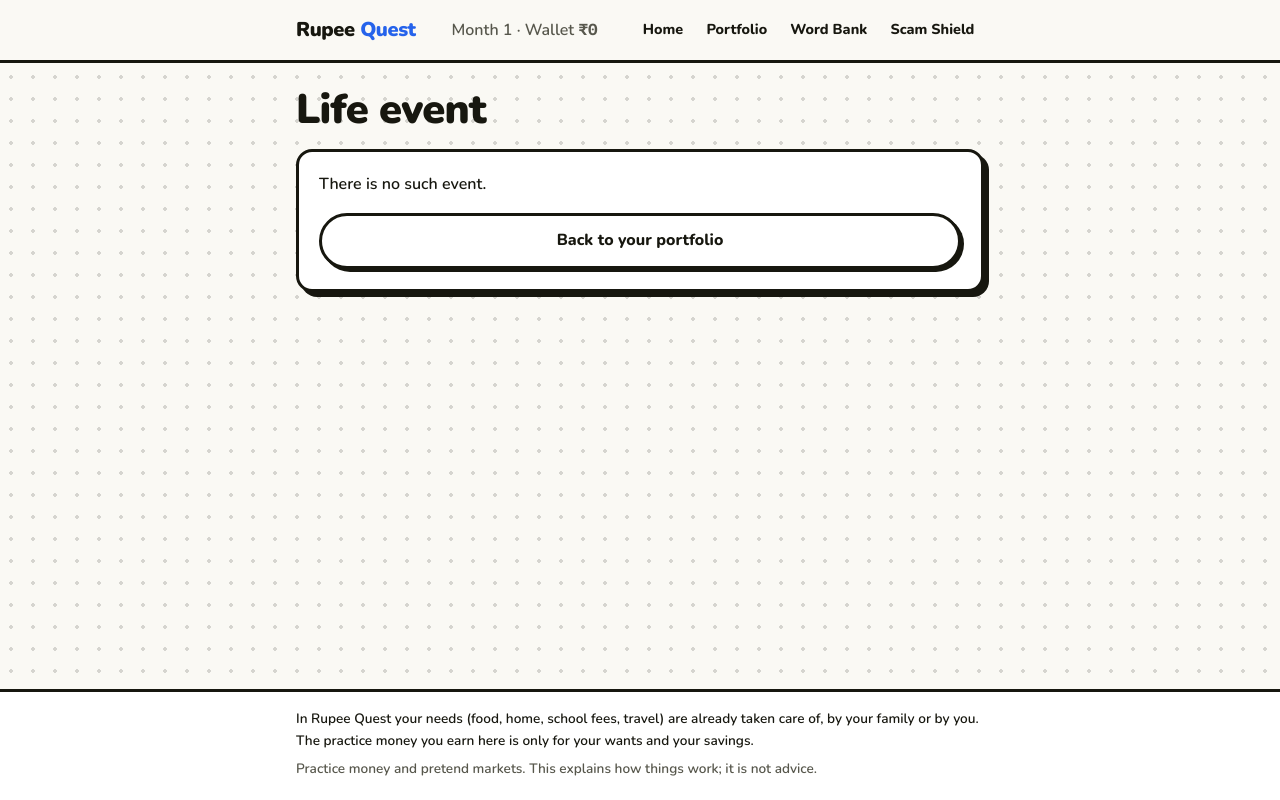
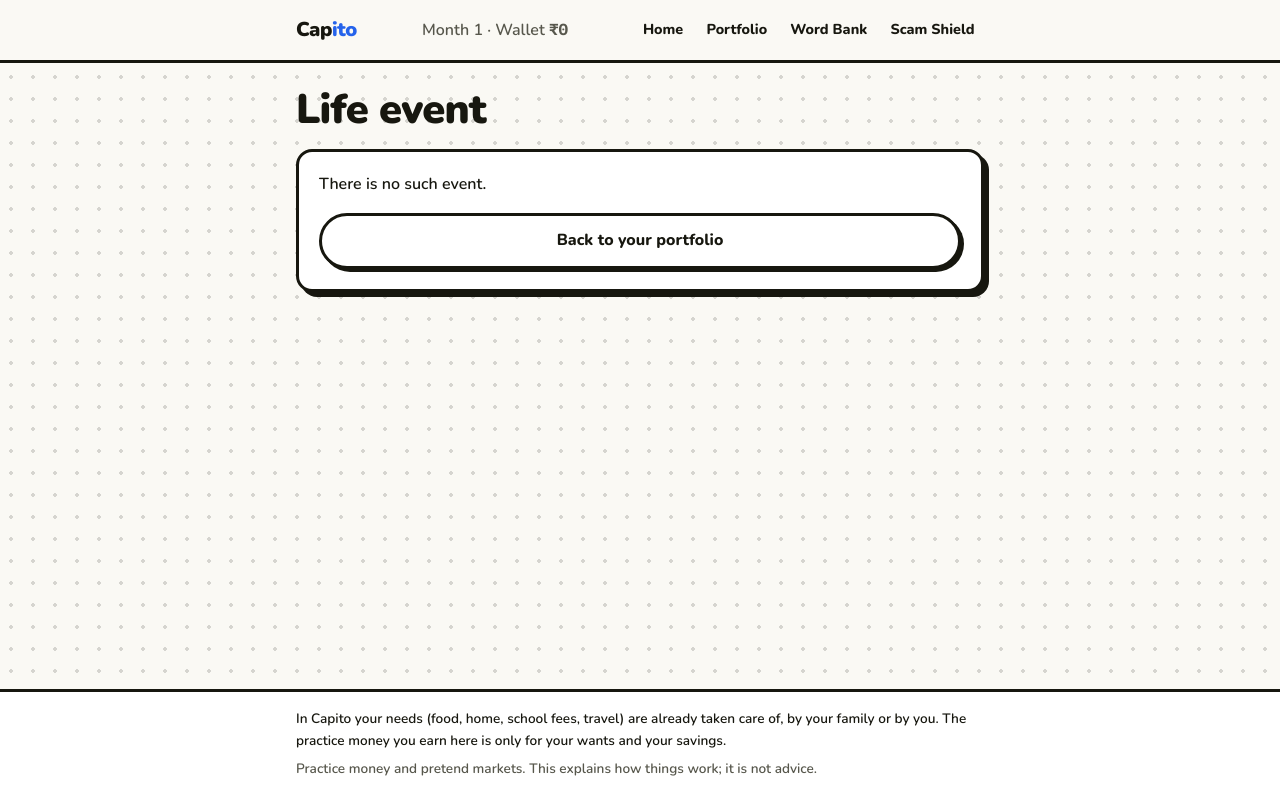
Before and after one commit to amey-op/capito, a React (Vite) app: page /event/1 in a window 1280 px wide. Built offline with nearby package versions, Linux system fonts and the light colour scheme.

Commit message:
chore: rename the app to Capito across the UI, page title, docs and storage keys
Also rewords planning notes in docs/PLAN.md and docs/research.md so they describe lanes and sources only.

```diff
--- a/index.html
+++ b/index.html
@@ -3,10 +3,10 @@
   <head>
     <meta charset="UTF-8" />
     <meta name="viewport" content="width=device-width, initial-scale=1.0" />
-    <meta name="description" content="Rupee Quest: learn money skills by growing a practice portfolio." />
+    <meta name="description" content="Capito: learn money skills by growing a practice portfolio." />
     <meta name="theme-color" content="#faf9f4" />
     <link rel="icon" type="image/svg+xml" href="/favicon.svg" />
-    <title>Rupee Quest</title>
+    <title>Capito</title>
   </head>
   <body>
     <div id="root"></div>
--- a/package.json
+++ b/package.json
@@ -1,9 +1,9 @@
 {
-  "name": "rupee-quest",
+  "name": "capito",
   "private": true,
   "version": "0.1.0",
   "type": "module",
-  "description": "Rupee Quest: a portfolio-driven financial-literacy game for Grade 11-12 students (Megathon X, Vanguard India brief).",
+  "description": "Capito: a portfolio-driven financial-literacy game for Grade 11-12 students (Megathon X, Vanguard India brief).",
   "engines": {
     "node": ">=22"
   },
--- a/src/app/Layout.tsx
+++ b/src/app/Layout.tsx
@@ -19,7 +19,7 @@ export function Layout() {
       <header className="app-header">
         <div className="container">
           <NavLink to="/" className="wordmark" aria-label={t('ui.app.name')}>
-            Rupee <b>Quest</b>
+            Cap<b>ito</b>
           </NavLink>
           <span className="muted">
             {t('ui.month', { month })} · {t('ui.wallet')} <span className="num">{formatINR(wallet)}</span>
--- a/src/content/i18n/en/level1.json
+++ b/src/content/i18n/en/level1.json
@@ -32,7 +32,7 @@
   "lesson.1_1.c6.sort.recharge": "Phone recharge for online class",
   "lesson.1_1.c6.sort.movie": "Movie with friends",
   "lesson.1_1.c6.sort.feedback": "Needs keep you living and studying. Wants make life nicer. Both are fine; wants just need a plan.",
-  "lesson.1_1.c7.text": "In Rupee Quest, your needs are already covered by your family or by you. The money you earn here is only for wants and savings.",
+  "lesson.1_1.c7.text": "In Capito, your needs are already covered by your family or by you. The money you earn here is only for wants and savings.",
   "lesson.1_1.c7.footer": "Wants are not bad. They just need a plan.",
   "lesson.1_1.c8.text": "₹40 a day on snacks sounds small. In a year it's ₹14,600.",
 
--- a/src/content/i18n/en/ui.json
+++ b/src/content/i18n/en/ui.json
@@ -1,12 +1,12 @@
 {
-  "ui.app.name": "Rupee Quest",
+  "ui.app.name": "Capito",
   "ui.app.tagline": "Learn money by growing your own practice portfolio.",
   "ui.nav.home": "Home",
   "ui.nav.portfolio": "Portfolio",
   "ui.nav.glossary": "Word Bank",
   "ui.nav.scamShield": "Scam Shield",
   "ui.nav.main": "Main navigation",
-  "ui.footer.assumption": "In Rupee Quest your needs (food, home, school fees, travel) are already taken care of, by your family or by you. The practice money you earn here is only for your wants and your savings.",
+  "ui.footer.assumption": "In Capito your needs (food, home, school fees, travel) are already taken care of, by your family or by you. The practice money you earn here is only for your wants and your savings.",
   "ui.footer.notAdvice": "Practice money and pretend markets. This explains how things work; it is not advice.",
   "ui.month": "Month {{month}}",
   "ui.wallet": "Wallet",
--- a/src/core/data-adapter.ts
+++ b/src/core/data-adapter.ts
@@ -25,8 +25,8 @@ export interface DataAdapter {
   clear(): Promise<void>;
 }
 
-export const STATE_STORAGE_KEY = 'rupee-quest-state';
-export const PROGRESS_STORAGE_KEY = 'rupee-quest-progress';
+export const STATE_STORAGE_KEY = 'capito-state';
+export const PROGRESS_STORAGE_KEY = 'capito-progress';
 const SNAPSHOT_KEY = `${STATE_STORAGE_KEY}-snapshot`;
 
 /** Minimal storage surface so tests can pass an in-memory map. */
--- a/src/styles/theme.css
+++ b/src/styles/theme.css
@@ -1,6 +1,6 @@
 /*
- * Rupee Quest whiteboard theme. Generic parts of docs/design/enjeen-index.css with our overrides
- *. Plain CSS, no framework.
+ * Whiteboard theme. Generic parts of docs/design/enjeen-index.css with our overrides
+ * (Indic text spacing, dense-screen cards, verdict colours). Plain CSS, no framework.
  * Owner: Amey (src/styles/*). Fonts are self-hosted via @fontsource in main.tsx (works offline).
  */
 
```
Also changed, not shown: 7 other files (tests, documents, lock files or other folders).
